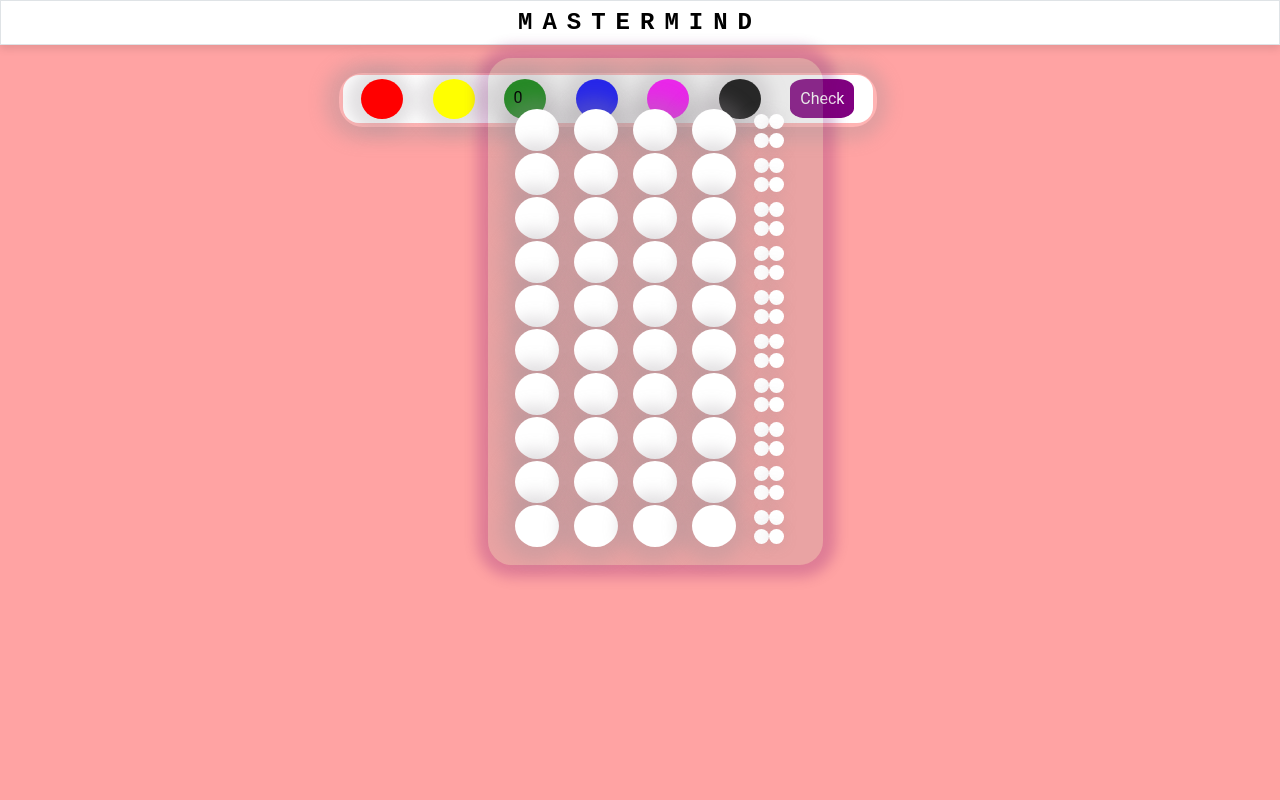
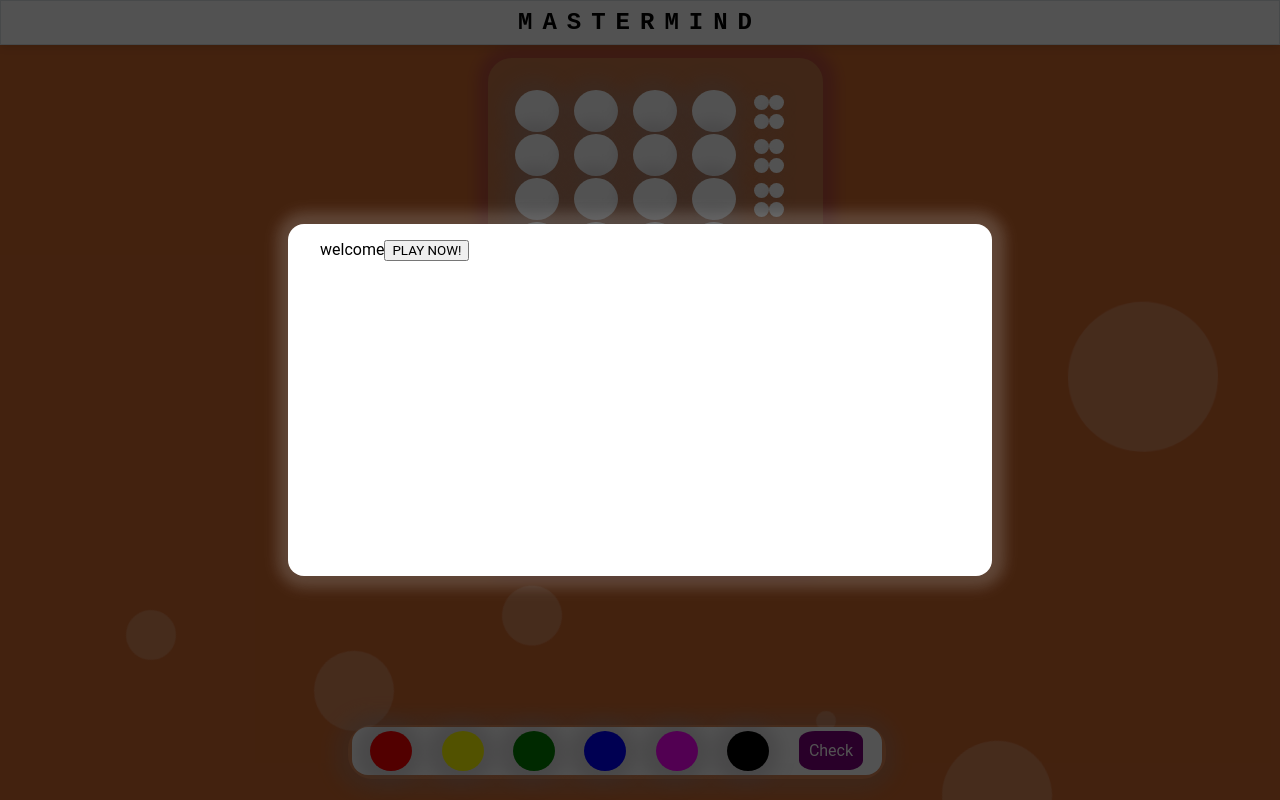
Before and after one commit to harvinder52/mastermind-frontend, a React (Create React App) app: page / in a window 1280 px wide. Built offline with nearby package versions, Linux system fonts and the light colour scheme.

Commit message:
some background changes, updated screesnhot, cleaned code

```diff
--- a/src/App.css
+++ b/src/App.css
@@ -1,8 +1,4 @@
-.App {
-  height: 100vh;
-  width: 100wh;
 
-}
 *{
   font-family: Roboto;
   margin: 0px;
@@ -11,6 +7,7 @@
     margin: 0;
     font-size: 24px;
     padding: 8px;
+    position: relative;
     font-weight: 900;
     font-family: monospace;
     text-align: center;
@@ -18,6 +15,7 @@
     border: 1px solid #dfe3e6;
     letter-spacing: 10px;
     box-shadow: 0 4px 8px 0 rgb(0 0 0 / 10%);
+    z-index: 99;
 }
 .boardContainer {
     margin: 13px 0 4px 2px;
@@ -43,6 +41,9 @@
   border-radius: 24px 24px 24px 24px;
   box-shadow: -2px 1px 16px 13px rgb(150 145 151 / 28%);
   z-index: 10;
+  position: absolute;
+  top: 89%;
+    left: 27%;
 }
 .colorList{
   margin: 0;
@@ -90,8 +91,13 @@
     border-radius: 50%;
     display: inline-block;
     vertical-align: middle;
+     transition: transform 0.5s;
     box-shadow: -2px 1px 16px 13px rgb(150 145 151 / 28%);
 }
+.colorPeg:hover{
+  transform: scale(1.25);
+}
+
 .hintPeg {
   height: 15px;
   width: 15px;
@@ -101,6 +107,7 @@
   vertical-align: middle;
    box-shadow: -2px 1px 16px 0px rgb(150 145 151 / 28%);
 }
+
 .hintPegRed{
   background-color: red;
 }
@@ -169,3 +176,163 @@
     transform: rotate(360deg);
   }
 }
+/*background*/
+
+.area{
+    background: #4e54c8;
+    background: -webkit-linear-gradient(to left, #8f94fb, #4e54c8);
+    width: 100%;
+    height:100vh;
+    position: absolute;
+
+
+}
+.wrapper {
+  height: 100vh;
+    display: flex;
+    align-items: center;
+    width: 100%;
+    justify-content: center;
+    position: absolute;
+    background: #000000ad;
+    z-index: 9999;
+
+}
+.modal{
+
+      position: relative;
+    width: 500px;
+    max-width: 90%;
+    background: #fff;
+    padding: 1em 2em;
+    width: 50%;
+    height: 40%;
+    box-shadow: 1px 0px 13px 12px rgb(183 183 183 / 24%);
+    border-radius: 1rem;
+}
+
+
+.circles{
+    position: absolute;
+    top: 0;
+    left: 0;
+    width: 95%;
+    height: 100%;
+    overflow: hidden;
+}
+
+.circles div{
+    position: absolute;
+    display: block;
+    list-style: none;
+    width: 20px;
+    height: 40px;
+    background: rgba(255, 255, 255, 0.2);
+    animation: animate 25s linear infinite;
+    bottom: -150px;
+
+}
+
+.circles div:nth-child(1){
+    left: 25%;
+    width: 80px;
+    height: 80px;
+    border-radius: 50%;
+    animation-delay: 0s;
+}
+
+
+.circles div:nth-child(2){
+    left: 10%;
+    width: 50px;    border-radius: 50%;
+
+    height: 50px;
+    animation-delay: 2s;
+    animation-duration: 12s;
+}
+
+.circles div:nth-child(3){
+    left: 70%;
+    width: 50px;    border-radius: 50%;
+
+    height: 50px;
+    animation-delay: 4s;
+}
+
+.circles div:nth-child(4){
+    left: 40%;
+    width: 60px;    border-radius: 50%;
+
+    height: 60px;
+    animation-delay: 0s;
+    animation-duration: 18s;
+}
+
+.circles div:nth-child(5){
+    left: 65%;
+    width: 20px;
+    height: 20px;    border-radius: 50%;
+
+    animation-delay: 0s;
+}
+
+.circles div:nth-child(6){
+    left: 75%;
+    width: 110px;
+    height: 110px;    border-radius: 50%;
+
+    animation-delay: 3s;
+}
+
+.circles div:nth-child(7){
+    left: 35%;
+    width: 150px;
+    height: 150px;    border-radius: 50%;
+
+    animation-delay: 7s;
+}
+
+.circles div:nth-child(8){
+    left: 50%;
+    width: 25px;
+    height: 25px;    border-radius: 50%;
+
+    animation-delay: 15s;
+    animation-duration: 45s;
+}
+
+.circles div:nth-child(9){
+    left: 20%;
+    width: 15px;
+    height: 15px;    border-radius: 50%;
+
+    animation-delay: 2s;
+    animation-duration: 35s;
+}
+
+.circles div:nth-child(10){
+    left: 85%;
+    width: 150px;
+    height: 150px;    border-radius: 50%;
+
+    animation-delay: 0s;
+    animation-duration: 11s;
+}
+
+
+
+@keyframes animate {
+
+    0%{
+        transform: translateY(0) rotate(0deg);
+        opacity: 1;
+
+    }
+
+    100%{
+        transform: translateY(-1000px) rotate(720deg);
+        opacity: 1;
+        border-radius: 50%;
+    }
+
+}
--- a/src/App.js
+++ b/src/App.js
@@ -6,7 +6,7 @@ import { useState, useEffect, useRef } from "react";
 
 function App() {
   const [inputPegIndex, setInputPegIndex] = useState([9, 9, 9, 9]);
-  const [hints, setHints] = useState(['-','-','-','-'])
+  const [hints, setHints] = useState(["-", "-", "-", "-"]);
   const baseURL = "http://localhost:8080/submit";
   const postURL = "http://localhost:8080/verifyGuess";
   const tableBody = useRef();
@@ -18,12 +18,12 @@ function App() {
 
     axios.post(postURL, inputPegIndex).then((response) => {
       console.log(response.data);
-      setHints(response.data)
+      setHints(response.data);
+
     });
-    setInputPegIndex([9,9,9,9])
-    setRowIndex(rowIndex + 1);
-    console.log(document.querySelector('.hintsPegs1').children)
-
+     setInputPegIndex([9, 9, 9, 9]);
+      setRowIndex(rowIndex + 1);
+      console.log(document.querySelector(".hintsPegs1").children);
   };
 
   const [rowIndex, setRowIndex] = useState(0);
@@ -37,18 +37,20 @@ function App() {
         "rowIndex altered",
         tableBody.current.children[rowIndex].children
       );
-      for(let i = 0; i<=9; i++){
-         for (const peg of tableBody.current.children[rowIndex].children) {
-        peg.style['pointer-events'] = 'auto';
+      for (let i = 0; i <= 9; i++) {
+        for (const peg of tableBody.current.children[rowIndex].children) {
+          peg.style["pointer-events"] = "auto";
         }
 
-        if(i!==rowIndex){
+        if (i !== rowIndex) {
           for (const peg of tableBody.current.children[i].children) {
-        peg.style['pointer-events'] = 'none';
+            peg.style["pointer-events"] = "none";
+          }
         }
+      }
+    }else{
+       window.location.reload();
 
-      }
-      }
 
     }
   }, [rowIndex]);
@@ -63,8 +65,6 @@ function App() {
   };
 
   function handleColorPeg(event) {
-    document.querySelector("#row1").style.backgroundColor =
-      event.target.getAttribute("value");
     console.log("handleColorPeg ran", event.target.getAttribute("value"));
   }
   function handleInputPeg(event) {
@@ -81,12 +81,16 @@ function App() {
   }
   useEffect(() => {
     console.log(hints, "hints recieved");
-    if(rowIndex-1>=0){
-    hints.forEach((hint, index)=>{
-      document.querySelector(`.hintsPegs${rowIndex-1}`).children[index].classList.add(hint==='-'?"hintPegRed":"hintPegBlack")
+    if (rowIndex - 1 >= 0) {
+      hints.forEach((hint, index) => {
+        document
+          .querySelector(`.hintsPegs${rowIndex - 1}`)
+          .children[index].classList.add(
+            hint === "-" ? "hintPegRed" : "hintPegBlack"
+          );
 
-      //.classList.add(".hintPegRed")
-    })
+        //.classList.add(".hintPegRed")
+      });
     }
   }, [hints]);
   useEffect(() => {
@@ -101,9 +105,35 @@ function App() {
   }, [colorIndex]);
   return (
     <div className="App">
+      <div className="wrapper">
+        <div className="modal">
+
+          welcome
+          <button
+            onClick={() => {
+              document.querySelector(".wrapper").style.display = "none";
+                           }}
+          >
+            PLAY NOW!
+          </button>
+        </div>
+      </div>
+      <div className="area">
+        <ul className="circles">
+          <div></div>
+          <div></div>
+          <div></div>
+          <div></div>
+          <div></div>
+          <div></div>
+          <div></div>
+          <div></div>
+          <div></div>
+          <div></div>
+        </ul>
+      </div>
       <div className="header">MASTERMIND</div>
       <div className="boardContainer">
-        {("GUESS:", rowIndex)}
         <table>
           <tbody ref={tableBody}>
             {[...Array(10)].map((_, i) => (
@@ -130,7 +160,10 @@ function App() {
                     className="colorPeg"
                   ></td>
                   <td>
-                    <div className={`hintsPegs${i}`} style={{ float: "left", width: "50%", height: "50%" }}>
+                    <div
+                      className={`hintsPegs${i}`}
+                      style={{ float: "left", width: "50%", height: "50%" }}
+                    >
                       <span className="hintPeg "></span>
                       <span className="hintPeg "></span>
                       <span className="hintPeg "></span>
@@ -157,7 +190,11 @@ function App() {
               </li>
             ))}
             <li>
-              <button className="checkButton" onClick={onButtonCheckGuess} disabled={inputPegIndex.includes(9)?true:false}>
+              <button
+                className="checkButton"
+                onClick={onButtonCheckGuess}
+                disabled={inputPegIndex.includes(9) ? true : false}
+              >
                 Check
               </button>
             </li>
--- a/src/animation.css
+++ b/src/animation.css
@@ -1,4 +1,4 @@
-.App {
+.area {
   background-color: #222;
   animation-name: color;
   animation-duration: 480s;
@@ -7,10 +7,10 @@
 
 @keyframes color {
   0% {
-    background-color: white;
+    background-color: orange;
   }
   5% {
-    background-color:red;
+    background-color:purple;
   }
   10% {
     background-color: blue;
@@ -22,7 +22,7 @@
     background-color: green;
   }
 25% {
-    background-color: yello;
+    background-color: yellow;
   }
 30% {
     background-color: purple;
@@ -36,6 +36,9 @@
 50% {
     background-color: violet;
   }
+  55%{
+     background-color: red;
+  }
 100% {
     background-color: white;
   }
```
Also changed, not shown: screenshot.png.
